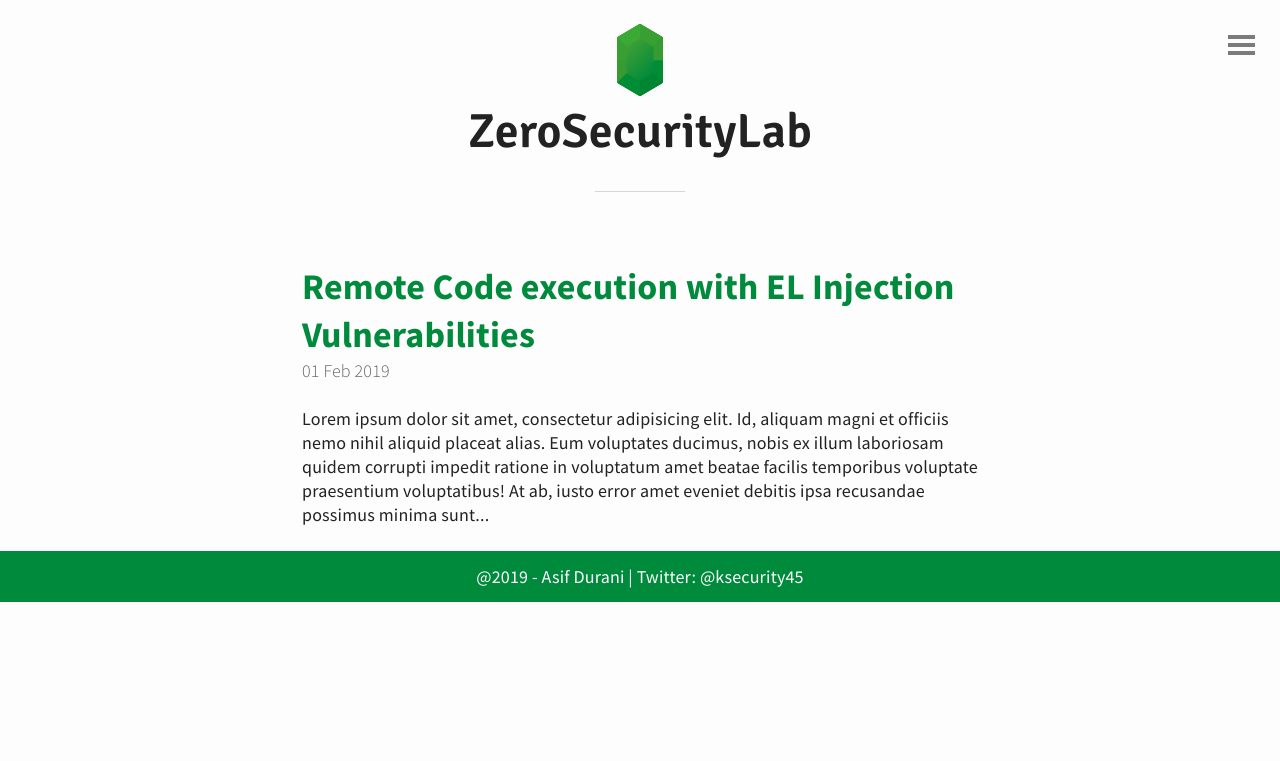
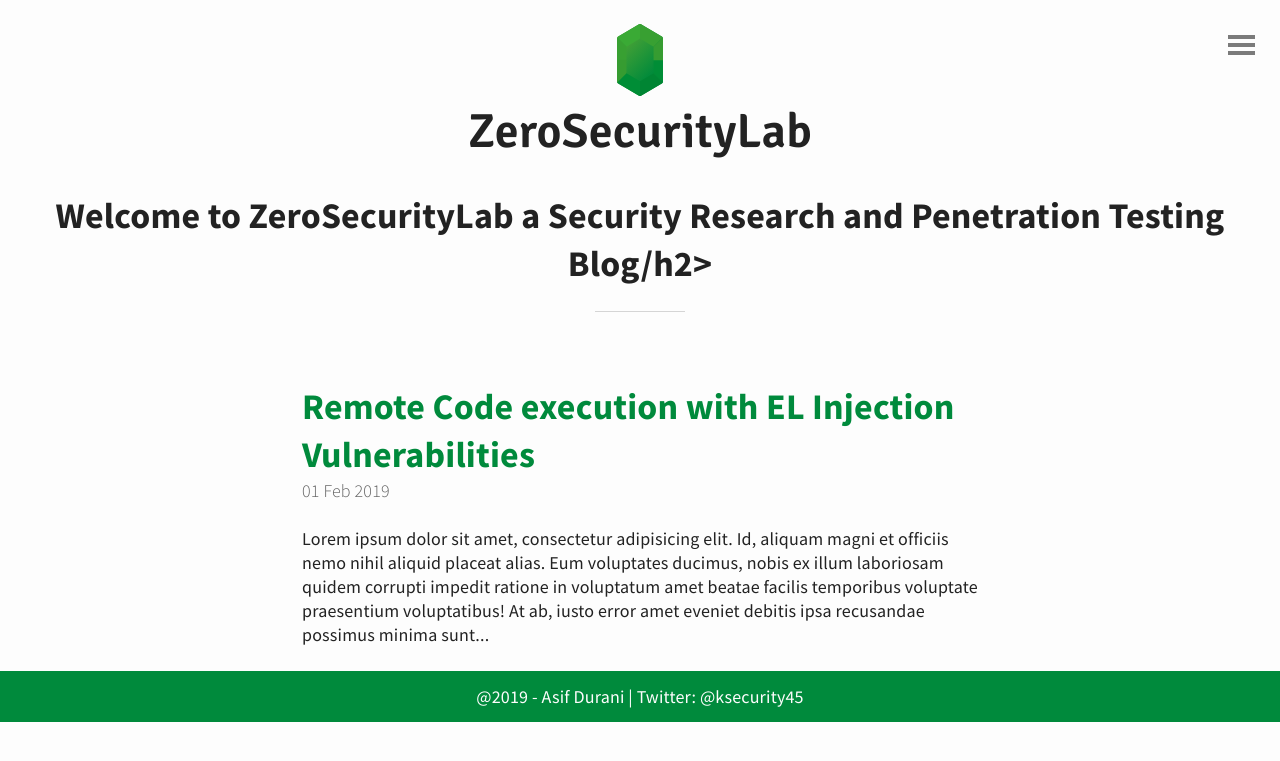
Before and after one commit to zerosecuritylab/blog, a Jekyll site: the page built from index.html, in a window 1280 px wide. Shown: the top 761 px of the page. Built offline with Jekyll 4.4.1, drawn with Linux system fonts in a browser that asks for light colours; the list of posts is cut into pages by our own code.

Commit message:
Update header.html

```diff
--- a/_includes/header.html
+++ b/_includes/header.html
@@ -2,5 +2,6 @@
 	<a href="{{ site.baseurl }}">
 		<img src="{{ "/img/emerald.svg" | prepend: site.baseurl | replace: '//', '/' }}" alt="Zero Security Lab">
 	  <h1>ZeroSecurityLab</h1>
+		 <h2>Welcome to ZeroSecurityLab  a Security Research and Penetration Testing Blog/h2>
 	</a>
 </header>
```
